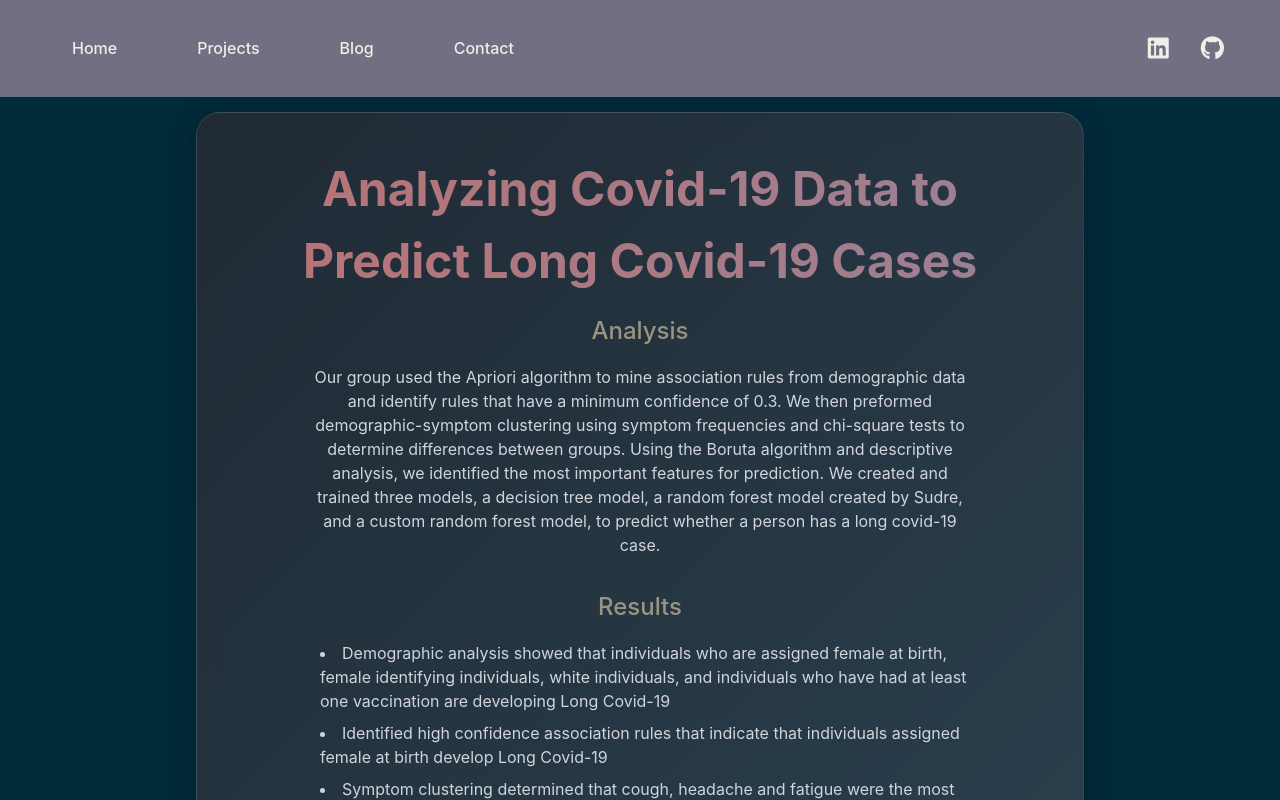
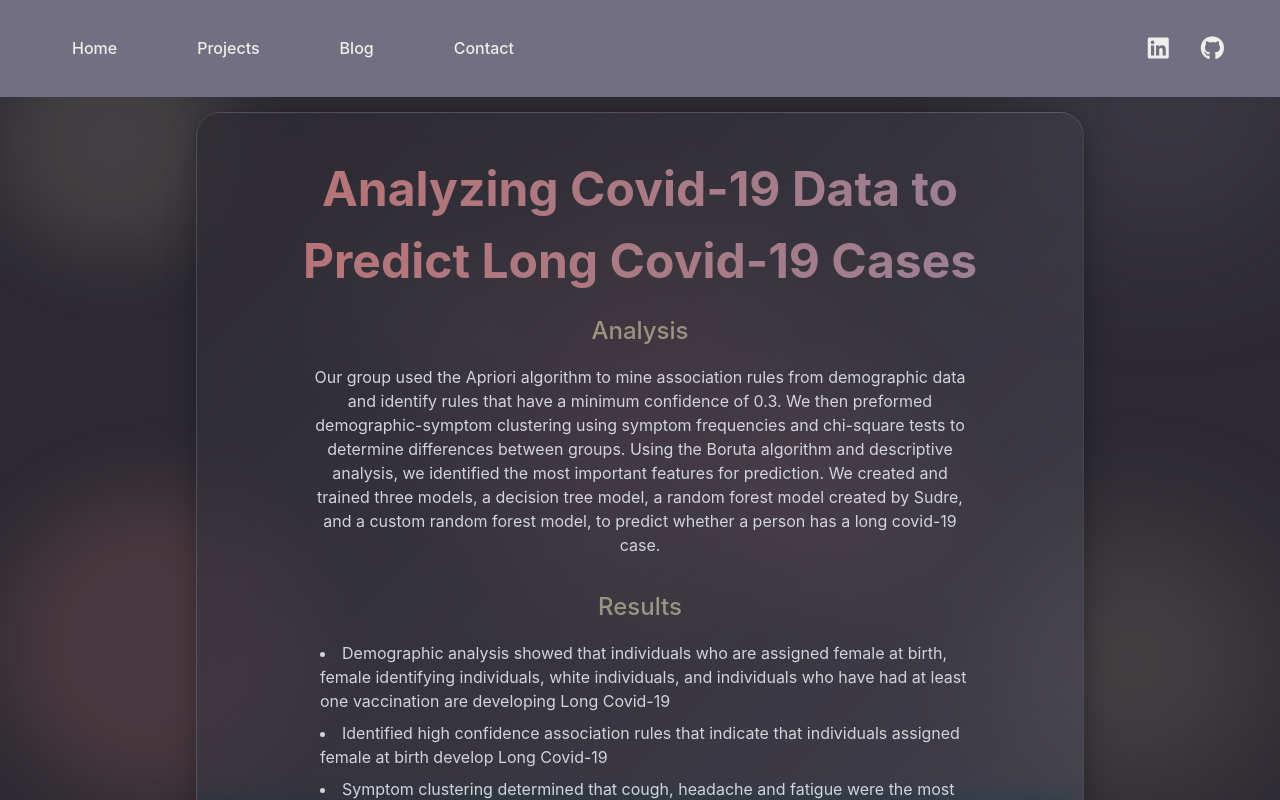
Before and after one commit to kdotzlaw/website, a React (Create React App) app in the folder portfolio-website/: page /projects/1 in a window 1280 px wide. Shown: the top 800 px of the page. Built offline with nearby package versions, Linux system fonts and the light colour scheme.

Commit message:
background is more animated

```diff
--- a/portfolio-website/src/components/Animated-Background.js
+++ b/portfolio-website/src/components/Animated-Background.js
@@ -1,6 +1,50 @@
 import React from 'react';
 
 const AnimatedBackground = () => {
+  return (
+    <div className="fixed inset-0 -z-10 overflow-hidden bg-[#2D2A32]">
+      <div className="relative h-full w-full">
+        {/* Large central blob */}
+        <div className="absolute top-1/2 left-1/2 w-96 h-96 -translate-x-1/2 -translate-y-1/2">
+          <div className="absolute w-full h-full bg-[#B97375] rounded-full blur-3xl opacity-20 animate-blob"></div>
+        </div>
+
+        {/* Upper left corner */}
+        <div className="absolute top-0 left-0 w-64 h-64">
+          <div className="absolute w-full h-full bg-[#9A9483] rounded-full blur-2xl opacity-20 animate-blob animation-delay-2000"></div>
+        </div>
+
+        {/* Upper right corner */}
+        <div className="absolute top-0 right-0 w-72 h-72">
+          <div className="absolute w-full h-full bg-[#716F81] rounded-full blur-3xl opacity-20 animate-blob animation-delay-4000"></div>
+        </div>
+
+        {/* Lower left corner */}
+        <div className="absolute bottom-0 left-0 w-80 h-80">
+          <div className="absolute w-full h-full bg-[#B97375] rounded-full blur-2xl opacity-20 animate-blob animation-delay-3000"></div>
+        </div>
+
+        {/* Lower right corner */}
+        <div className="absolute bottom-0 right-0 w-72 h-72">
+          <div className="absolute w-full h-full bg-[#9A9483] rounded-full blur-3xl opacity-20 animate-blob animation-delay-5000"></div>
+        </div>
+
+        {/* Additional floating blobs */}
+        <div className="absolute top-1/4 left-1/4 w-48 h-48">
+          <div className="absolute w-full h-full bg-[#716F81] rounded-full blur-2xl opacity-15 animate-blob animation-delay-1000"></div>
+        </div>
+
+        <div className="absolute bottom-1/4 right-1/4 w-56 h-56">
+          <div className="absolute w-full h-full bg-[#B97375] rounded-full blur-2xl opacity-15 animate-blob animation-delay-6000"></div>
+        </div>
+      </div>
+    </div>
+  );
+};
+
+export default AnimatedBackground;
+
+/*const AnimatedBackground = () => {
   return (
     <div className="fixed inset-0 -z-10 overflow-hidden">
       <div className="absolute inset-0 bg-gradient-to-br from-[#1a1818] to-[#2D2A32] z-0">
@@ -13,3 +57,4 @@ const AnimatedBackground = () => {
 };
 
 export default AnimatedBackground;
+*/
--- a/portfolio-website/src/components/Project-Detail.js
+++ b/portfolio-website/src/components/Project-Detail.js
@@ -2,6 +2,7 @@ import React, { useState, useEffect } from 'react';
 import { useParams } from 'react-router-dom';
 import { categories, projects }  from './Projects';
 import ImageModal from './Img-Modal';
+import AnimatedBackground from './Animated-Background';
 import '../styles/main.css';
 //A seperate page with project details added dynamically based on id
 const ProjectDetail = ({projects}) => {
@@ -196,6 +197,7 @@ const ProjectDetail = ({projects}) => {
 
     return(
         <>
+        <AnimatedBackground />
         <div id='project-detail' className='min-h-screen pt-16 pb-16 sm:pt-20 px-4 sm:px-8 lg:px-12 text-white flex justify-center items-start'>
               <div className='container mx-auto w-3/4'>
                 <div className='pt-20 px-4 md:px-12  min-h-screen text-white project-detail-container'>
```
